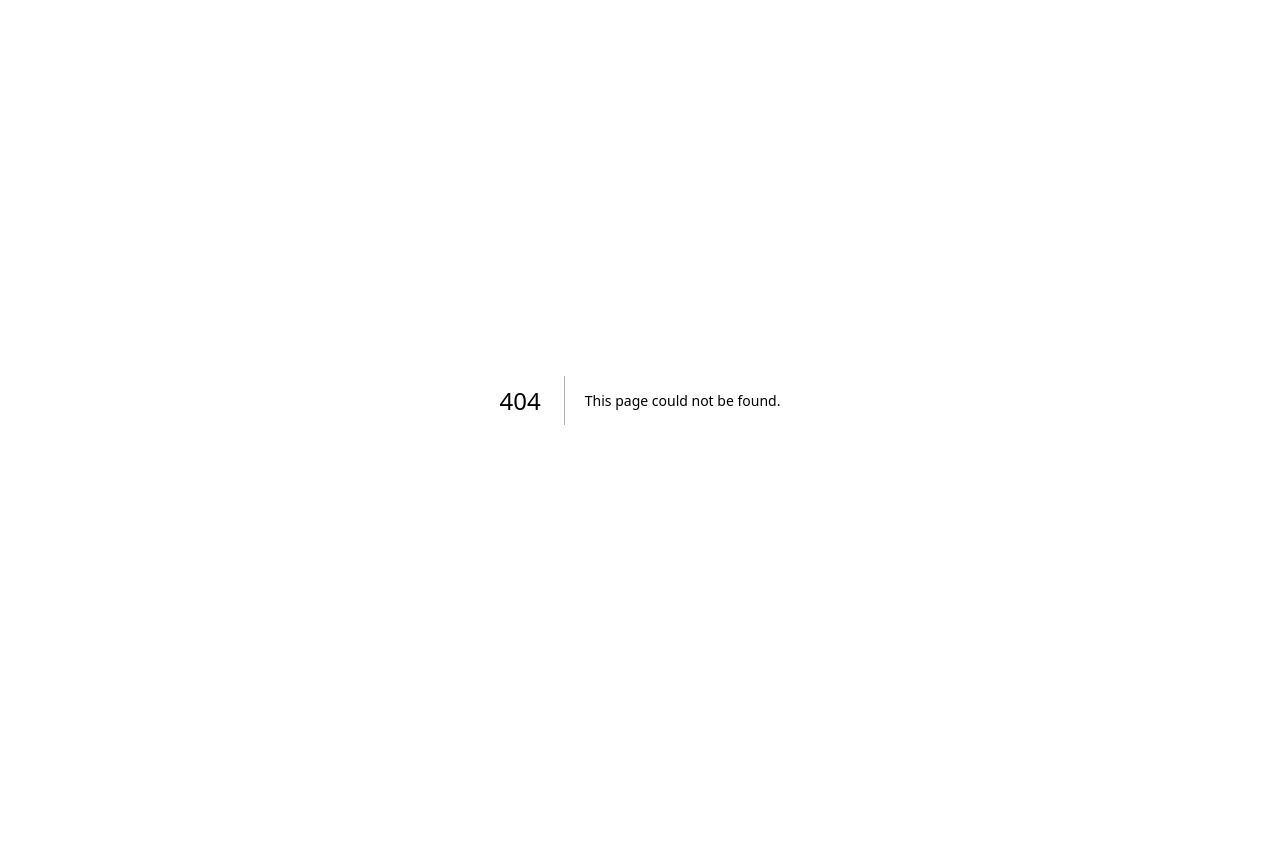
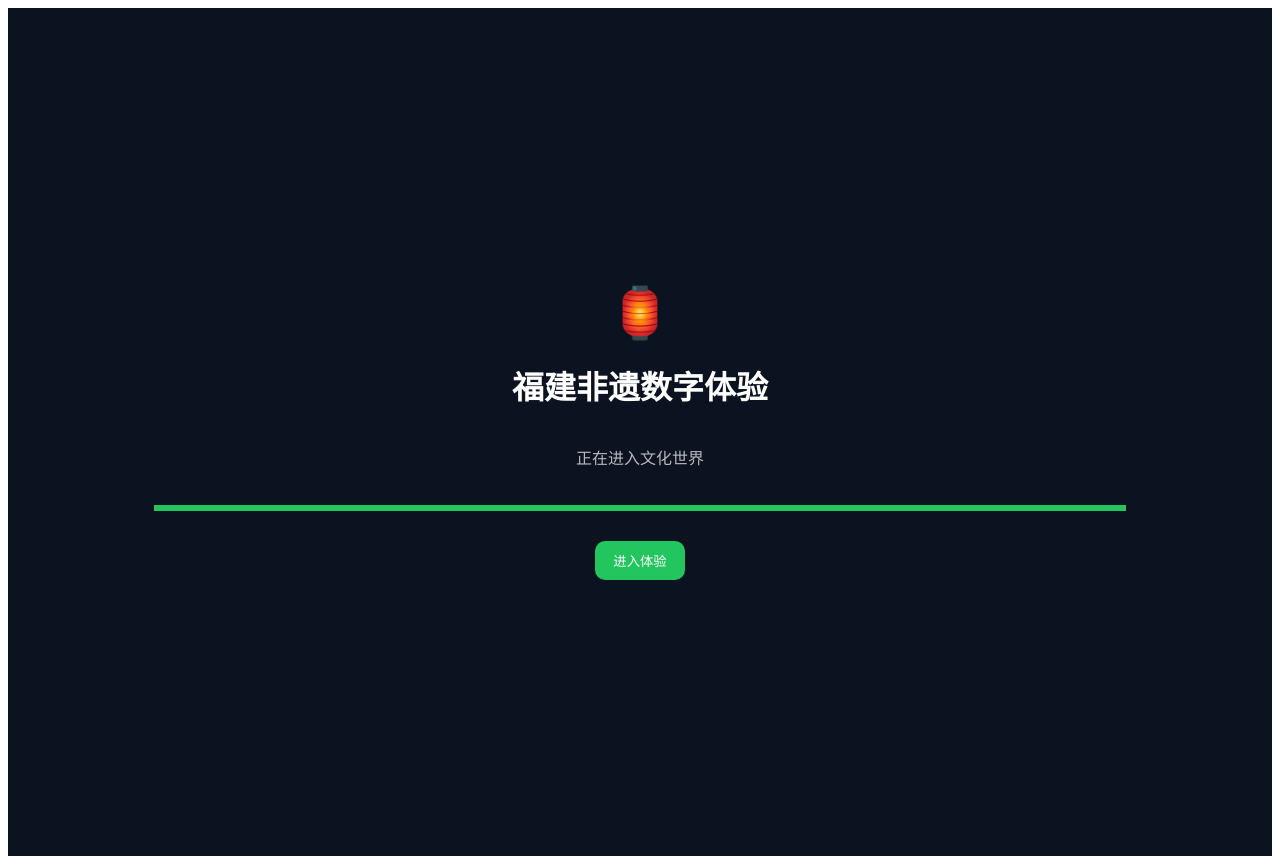
Before and after one commit to wyl10101100-sudo/minwuzhi, a Next.js app: page /scan in a window 1280 px wide. Before the commit this address had no page. Before the commit the page ends 800 px from the top, so only its background shows below. Built offline with nearby package versions, Linux system fonts and the light colour scheme.

Commit message:
add scan page

```diff
--- /dev/null
+++ b/src/app/scan/page.tsx
@@ -0,0 +1,81 @@
+"use client";
+
+import { useEffect, useState } from "react";
+import { useRouter } from "next/navigation";
+
+export default function ScanPage() {
+  const router = useRouter();
+  const [progress, setProgress] = useState(0);
+  const [ready, setReady] = useState(false);
+
+  useEffect(() => {
+    const timer = setInterval(() => {
+      setProgress((p) => {
+        if (p >= 100) {
+          clearInterval(timer);
+          setReady(true);
+          return 100;
+        }
+        return p + 3;
+      });
+    }, 30);
+
+    return () => clearInterval(timer);
+  }, []);
+
+  return (
+    <div style={{
+      height: "100vh",
+      background: "#0b1220",
+      color: "white",
+      display: "flex",
+      flexDirection: "column",
+      justifyContent: "center",
+      alignItems: "center",
+      textAlign: "center",
+      padding: 24
+    }}>
+      <div style={{ fontSize: 50 }}>🏮</div>
+
+      <h1 style={{ marginTop: 20 }}>
+        福建非遗数字体验
+      </h1>
+
+      <p style={{ opacity: 0.7 }}>
+        正在进入文化世界
+      </p>
+
+      {/* progress */}
+      <div style={{
+        width: "80%",
+        height: 6,
+        background: "#1f2937",
+        borderRadius: 999,
+        marginTop: 20
+      }}>
+        <div style={{
+          width: `${progress}%`,
+          height: "100%",
+          background: "#22c55e",
+          transition: "width 0.2s"
+        }} />
+      </div>
+
+      {ready && (
+        <button
+          onClick={() => router.push("/")}
+          style={{
+            marginTop: 30,
+            padding: "10px 18px",
+            borderRadius: 10,
+            background: "#22c55e",
+            border: "none",
+            color: "white"
+          }}
+        >
+          进入体验
+        </button>
+      )}
+    </div>
+  );
+}
```
